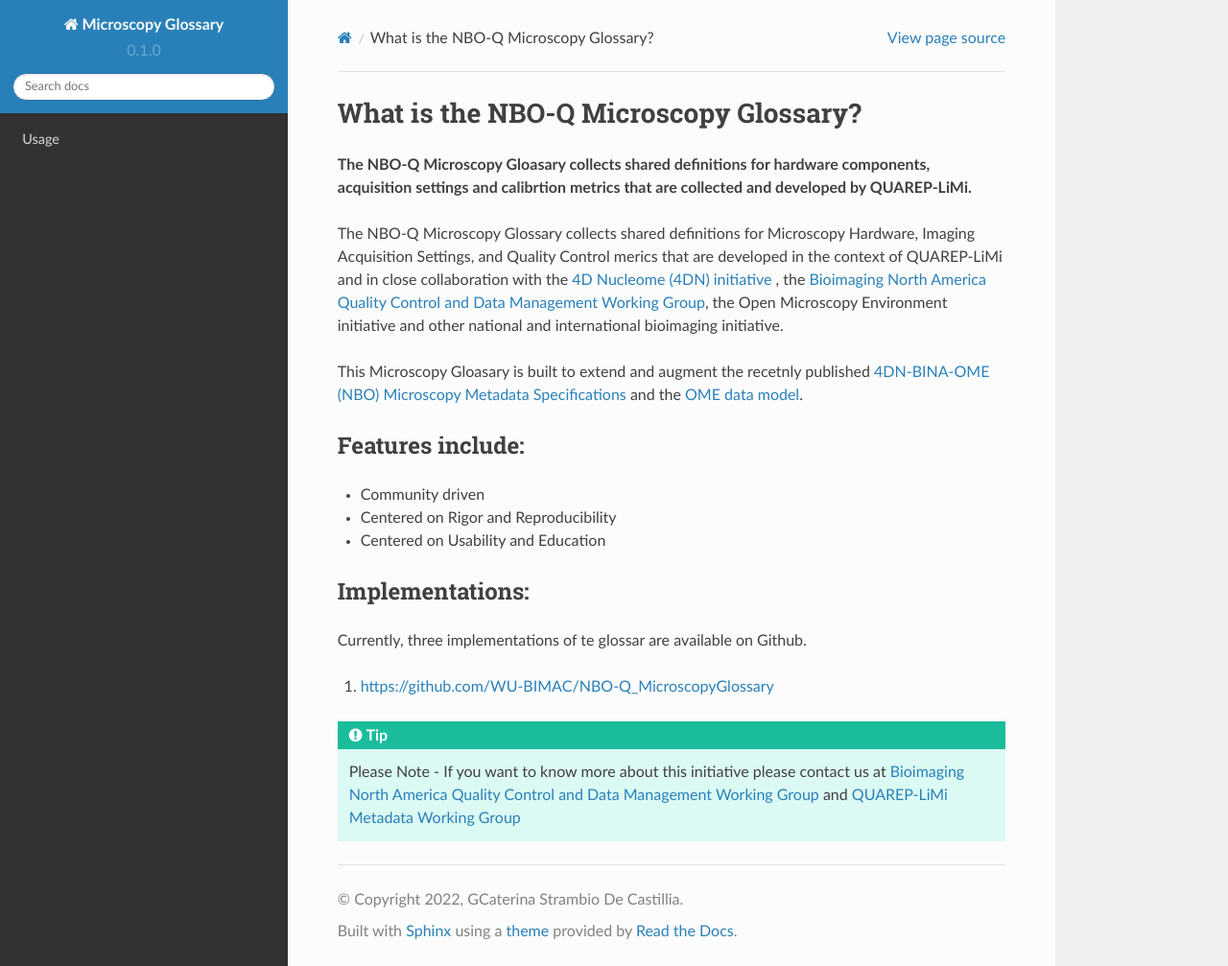
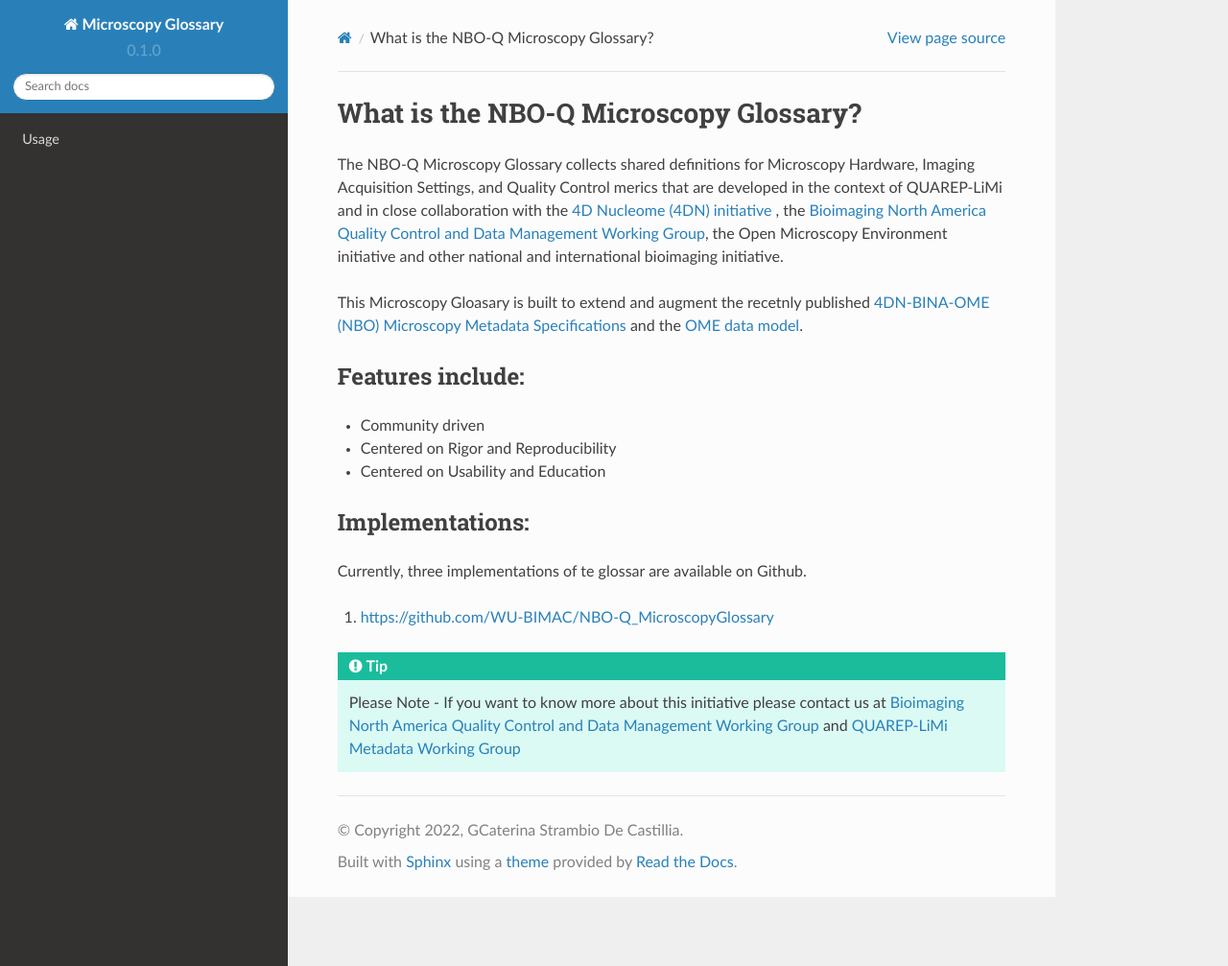
Before and after one commit to WU-BIMAC/NBO-Q_MicroscopyGlossary, a Sphinx documentation site: the page built from docs/source/about.rst, in a window 1280 px wide and 1007 px high. Shown: the whole window at 96% size. Built offline with Sphinx 7.4.7 and the Read the Docs theme 2.0.0, drawn with Linux system fonts in a browser that asks for light colours; pages that are not in the unit, such as notebooks, are missing from menus.

Commit message:
Update about.rst

```diff
--- a/docs/source/about.rst
+++ b/docs/source/about.rst
@@ -1,8 +1,6 @@
 ======================================
 What is the NBO-Q Microscopy Glossary?
 ======================================
-**The NBO-Q Microscopy Gloasary collects shared definitions for hardware components, acquisition settings and calibrtion metrics that are collected and developed by QUAREP-LiMi.**
-
 The NBO-Q Microscopy Glossary collects shared definitions for Microscopy Hardware, Imaging Acquisition Settings, and Quality Control merics that are developed in the context of QUAREP-LiMi and in close collaboration with the `4D Nucleome (4DN) initiative <https://www.4dnucleome.org/>`_ , the `Bioimaging North America <https://www.bioimagingnorthamerica.org/>`_ `Quality Control and Data Management Working Group <https://www.bioimagingnorthamerica.org/qc-dm-wg/>`_, the Open Microscopy Environment initiative and other national and international bioimaging initiative.
 
 This Microscopy Gloasary is built to extend and augment the recetnly published `4DN-BINA-OME (NBO) Microscopy Metadata Specifications <https://github.com/WU-BIMAC/NBOMicroscopyMetadataSpecs/tree/master/Model/stable%20version/v02-01>`_ and the `OME data model <https://docs.openmicroscopy.org/ome-model/5.6.1/developers/model-overview.html>`_.
```
